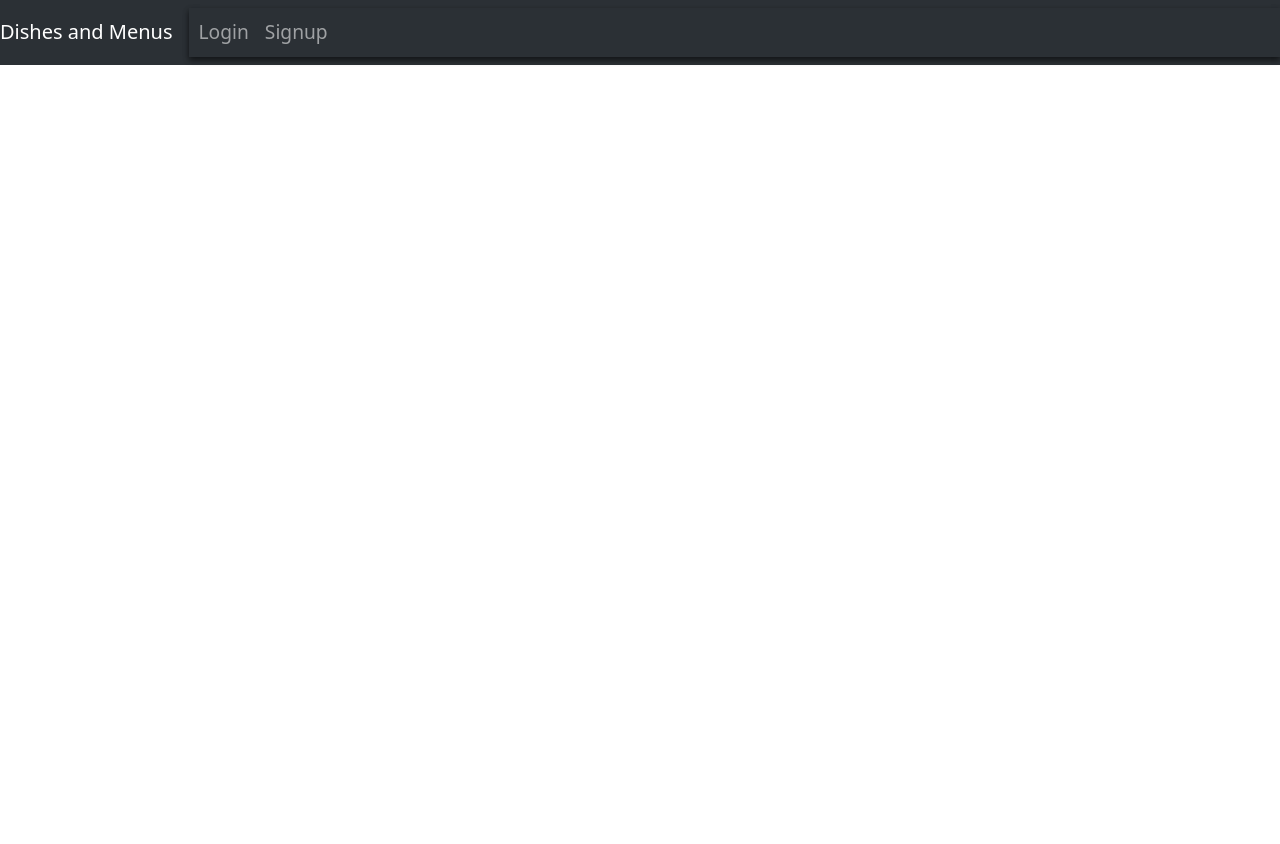
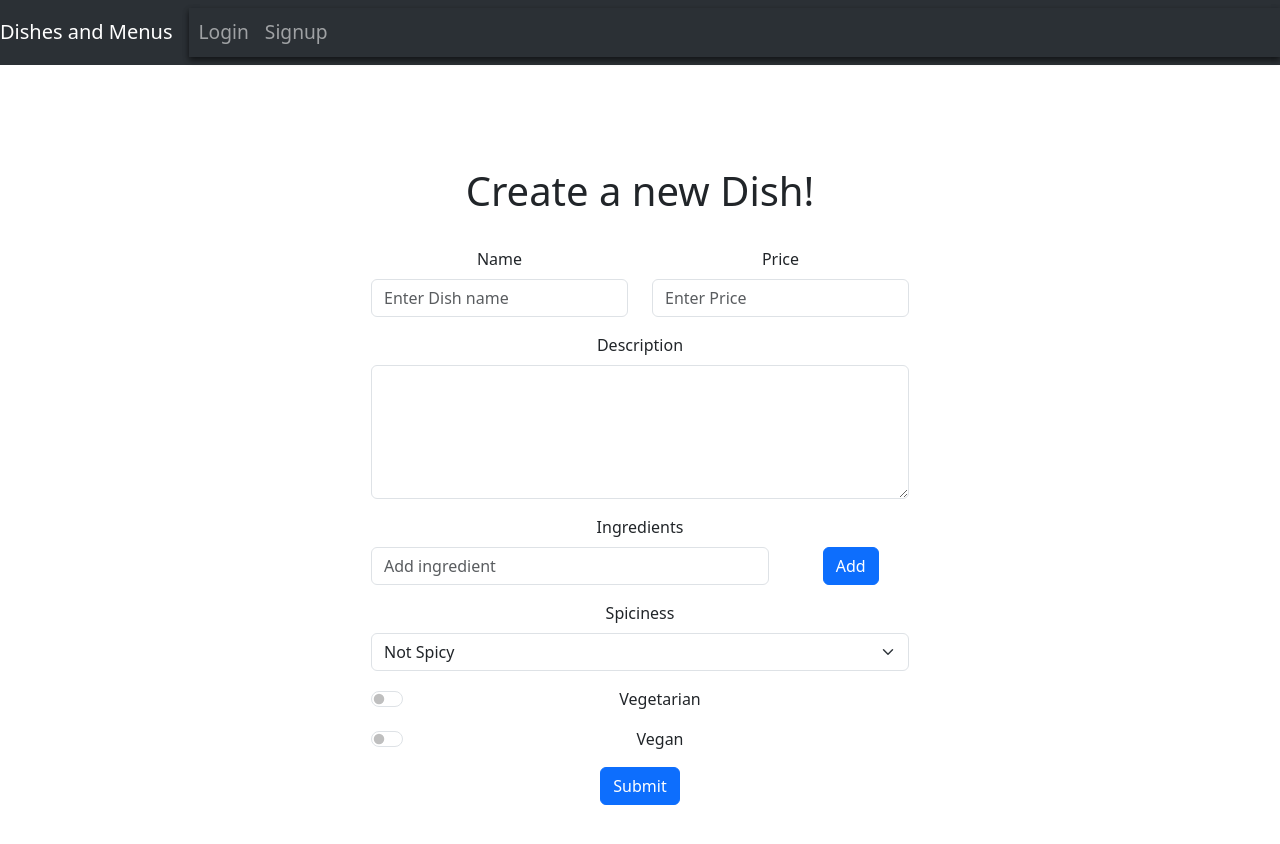
Before and after one commit to jeroolea28/dishes-and-menus-client, a React (Vite) app: page /dish/create in a window 1280 px wide. Shown: the top 844 px of the page. Built offline with nearby package versions, Linux system fonts and the light colour scheme.

Commit message:
forms fixed and dish add form implemented

```diff
--- /dev/null
+++ b/src/components/Forms/DishForm/DishForm.css
@@ -0,0 +1,3 @@
+.DishForm{
+    padding-top: 25%;
+}
--- /dev/null
+++ b/src/components/Forms/DishForm/DishForm.jsx
@@ -0,0 +1,177 @@
+import { useState } from 'react';
+import Button from 'react-bootstrap/Button';
+import Form from 'react-bootstrap/Form';
+import Row from 'react-bootstrap/Row';
+import Col from 'react-bootstrap/Col';
+import './DishForm.css';
+
+function DishForm() {
+  const [formData, setFormData] = useState({
+    name: '',
+    price: '',
+    description: '',
+    ingredients: [],
+    spiciness: 'Not Spicy',
+    vegetarian: false,
+    vegan: false,
+  });
+
+  const handleInputChange = (e) => {
+    const { name, value } = e.target;
+    setFormData((prevData) => ({
+      ...prevData,
+      [name]: value,
+    }));
+  };
+
+  const handleIngredientAdd = () => {
+    if (formData.newIngredient.trim() !== '') {
+      setFormData((prevData) => ({
+        ...prevData,
+        ingredients: [...prevData.ingredients, prevData.newIngredient.trim()],
+        newIngredient: '',
+      }));
+    }
+  };
+
+  const handleIngredientInputChange = (e) => {
+    const { name, value } = e.target;
+    setFormData((prevData) => ({
+      ...prevData,
+      [name]: value,
+    }));
+  };
+
+  const handleIngredientRemove = (index) => {
+    setFormData((prevFormData) => {
+      const updatedIngredients = [...prevFormData.ingredients];
+      updatedIngredients.splice(index, 1);
+      return { ...prevFormData, ingredients: updatedIngredients };
+    });
+  };
+
+  const handleFormSubmit = (e) => {
+    e.preventDefault();
+    console.log(formData);
+  };
+
+  return (
+    <div className='DishForm'>
+      <h1>Create a new Dish!</h1>
+      <br />
+      <Form onSubmit={handleFormSubmit}>
+        <Row className='mb-3'>
+          <Form.Group as={Col} controlId='formGridName'>
+            <Form.Label>Name</Form.Label>
+            <Form.Control
+              type='dish'
+              placeholder='Enter Dish name'
+              name='name'
+              value={formData.name}
+              onChange={handleInputChange}
+            />
+          </Form.Group>
+
+          <Form.Group as={Col} controlId='formGridPrice'>
+            <Form.Label>Price</Form.Label>
+            <Form.Control
+              type='price'
+              placeholder='Enter Price'
+              name='price'
+              value={formData.price}
+              onChange={handleInputChange}
+            />
+          </Form.Group>
+        </Row>
+
+        <Form.Group className='mb-3' controlId='formDescription'>
+          <Form.Label>Description</Form.Label>
+          <Form.Control
+            as='textarea'
+            rows={5}
+            name='description'
+            value={formData.description}
+            onChange={handleInputChange}
+          />
+        </Form.Group>
+
+        <Form.Group className='mb-3' controlId='formIngredients'>
+            <Form.Label>Ingredients</Form.Label>
+            <Row className='align-items-center'>
+                <Col xs={9}>
+                <div className='ingredient-list'>
+                {formData.ingredients.map((ingredient, index) => (
+                    <div key={index} className="mb-2">
+                        <span>{ingredient.charAt(0).toUpperCase() + ingredient.slice(1)}</span>
+                        <Button
+                            variant="danger"
+                            size="sm"
+                            className="ms-2"
+                            onClick={() => handleIngredientRemove(index)}
+                        >
+                            Remove
+                        </Button>
+                    </div>
+                ))}
+                </div>
+                <Form.Control
+                    type='text'
+                    placeholder='Add ingredient'
+                    name='newIngredient'
+                    value={formData.newIngredient || ''}
+                    onChange={handleIngredientInputChange}
+                />
+                </Col>
+                <Col xs={3}>
+                <Button onClick={handleIngredientAdd}>Add</Button>
+                </Col>
+            </Row>
+        </Form.Group>
+
+        <Row className='mb-3'>
+          <Form.Group as={Col} controlId='formGridAddress2'>
+            <Form.Label>Spiciness</Form.Label>
+            <Form.Select
+              name='spiciness'
+              value={formData.spiciness}
+              onChange={handleInputChange}
+            >
+              <option>Not Spicy</option>
+              <option>Mild</option>
+              <option>Spicy</option>
+              <option>Very Spicy</option>
+            </Form.Select>
+          </Form.Group>
+        </Row>
+
+        <Form.Group className='mb-3' controlId='formVegetarian'>
+          <Form.Check
+            type='switch'
+            id='vegetarian-switch'
+            label='Vegetarian'
+            name='vegetarian'
+            checked={formData.vegetarian}
+            onChange={handleInputChange}
+          />
+        </Form.Group>
+
+        <Form.Group className='mb-3' controlId='formVegan'>
+          <Form.Check
+            type='switch'
+            id='vegan-switch'
+            label='Vegan'
+            name='vegan'
+            checked={formData.vegan}
+            onChange={handleInputChange}
+          />
+        </Form.Group>
+
+        <Button variant='primary' type='submit'>
+          Submit
+        </Button>
+      </Form>
+    </div>
+  );
+}
+
+export default DishForm;
--- a/src/components/LoginForm/LoginForm.jsx
+++ b/src/components/Forms/LoginForm/LoginForm.jsx
@@ -1,10 +1,11 @@
 import { useState, useContext } from "react"
-import axios from "axios"
 import { Link, useNavigate } from "react-router-dom"
-import { AuthContext } from "../../context/auth.context"
+import { AuthContext } from "../../../context/auth.context"
 import Form from 'react-bootstrap/Form'
 import Button from 'react-bootstrap/Button'
+import UserServices from "../../../services/user.services"
 import './LoginForm.css'
+
 
 const API_URL = "http://localhost:5005"
 
@@ -27,8 +28,9 @@ function LoginForm() {
 
     const handleSubmit = (e) => {
         e.preventDefault()
-        axios
-            .post(`${API_URL}/api/auth/login`, formData)
+
+        UserServices
+            .login(formData)
             .then((response) => {
                 storeToken(response.data.authToken)
                 authenticateUser()
--- a/src/components/SignupForm/SignupForm.jsx
+++ b/src/components/Forms/SignupForm/SignupForm.jsx
@@ -3,7 +3,7 @@ import Form from 'react-bootstrap/Form'
 import { useContext, useState } from "react"
 import axios from "axios"
 import { Link, useNavigate } from "react-router-dom"
-import { AuthContext } from "../../context/auth.context"
+import { AuthContext } from "../../../context/auth.context"
 import './SignupForm.css'
 
 const API_URL = "http://localhost:5005"
--- a/src/components/Navbar/Navbar.jsx
+++ b/src/components/Navbar/Navbar.jsx
@@ -1,7 +1,7 @@
 import React from "react";
 import { AuthContext } from "../../context/auth.context";
 import { useContext } from "react";
-import { NavLink } from "react-router-dom";
+import { Link, NavLink } from "react-router-dom";
 
 import './Navbar.css'
 
@@ -33,7 +33,7 @@ const MainNavbar = () => {
             <>
             <button onClick={logout} className="nav-link">Logout</button>
             <NavDropdown title="Create" id="create-dropdown">
-              <NavDropdown.Item href="#action/3.1">Dish</NavDropdown.Item>
+              <NavDropdown.Item as={Link} to={'/dish/create'}>Dish</NavDropdown.Item>
               <NavDropdown.Item href="#action/3.3">Menu</NavDropdown.Item>
             </NavDropdown>
 
--- /dev/null
+++ b/src/pages/DishCreationPage/DishCreationPage.jsx
@@ -0,0 +1,11 @@
+import DishForm from "../../components/Forms/DishForm/DishForm";
+
+const DishCreationPage = () => {
+    return(
+        <section>
+            <DishForm/>
+        </section>
+    )
+}
+
+export default DishCreationPage
--- a/src/pages/LoginPage/LoginPage.jsx
+++ b/src/pages/LoginPage/LoginPage.jsx
@@ -1,4 +1,4 @@
-import LoginForm from "../../components/LoginForm/LoginForm";
+import LoginForm from "../../components/Forms/LoginForm/LoginForm";
 
 const LoginPage = () => {
     return (
--- a/src/pages/SignupPage/SignupPage.jsx
+++ b/src/pages/SignupPage/SignupPage.jsx
@@ -1,4 +1,4 @@
-import SignupForm from "../../components/SignupForm/SignupForm";
+import SignupForm from "../../components/Forms/SignupForm/SignupForm";
 
 const SignupPage = () => {
     return (
--- a/src/routes/AppRoutes.jsx
+++ b/src/routes/AppRoutes.jsx
@@ -2,6 +2,7 @@ import { Routes, Route } from 'react-router-dom'
 import LoginPage from './../pages/LoginPage/LoginPage'
 import SignupPage from '../pages/SignupPage/SignupPage'
 import HomePage from '../pages/HomePage/HomePage'
+import DishCreationPage from '../pages/DishCreationPage/DishCreationPage'
 
 
 const AppRoutes = () => {
@@ -11,6 +12,7 @@ const AppRoutes = () => {
             <Route path='/login' element={<LoginPage/>}/>
             <Route path='/signup' element={<SignupPage/>}/>
             <Route path='/' element={<HomePage/>} />
+            <Route path='/dish/create' element={<DishCreationPage/>}/>
         </Routes>
     )
 }
--- a/src/services/project.services.js
+++ b/src/services/user.services.js
@@ -1,6 +1,6 @@
 import axios from "axios"
 
-class ProjectServices {
+class UserServices {
 
     constructor() {
 
@@ -19,15 +19,9 @@ class ProjectServices {
             return config
         })
     }
-
-
-    getAllProjects = () => {
-        return this.axiosApp.get(`/api/projects`)
-    }
-
-    saveProject = projectInfo => {
-        return this.axiosApp.post(`/api/projects`, projectInfo)
+    login(formData) {
+        return this.axiosApp.post("/api/auth/login", formData);
     }
 }
 
-export default new ProjectServices()
+export default new UserServices()
```
Also changed, not shown: src/components/Forms/LoginForm/LoginForm.css (renamed from src/components/LoginForm/LoginForm.css), src/components/Forms/SignupForm/SignupForm.css (renamed from src/components/SignupForm/SignupForm.css), 1 other file (tests, documents, lock files or other folders).
